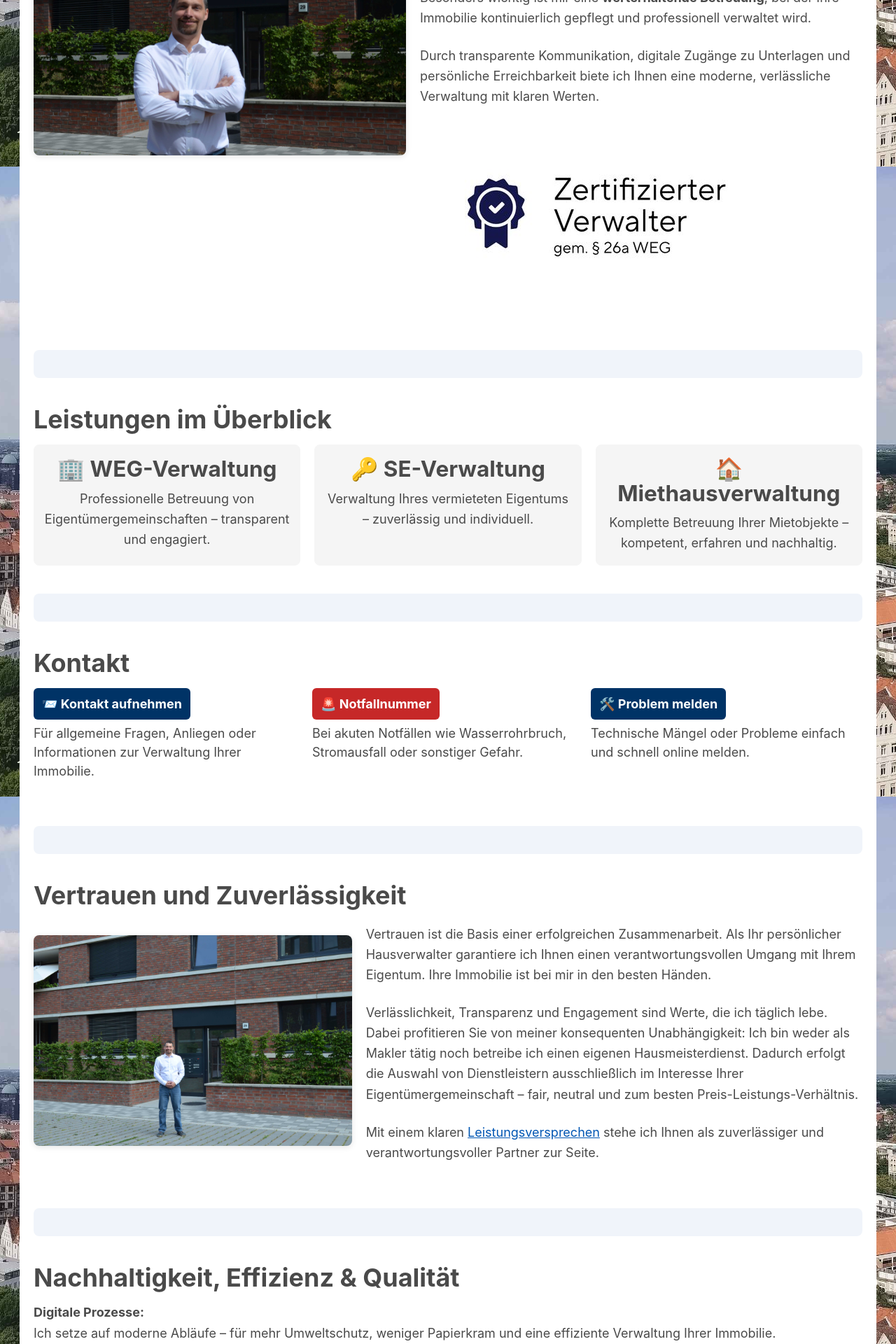
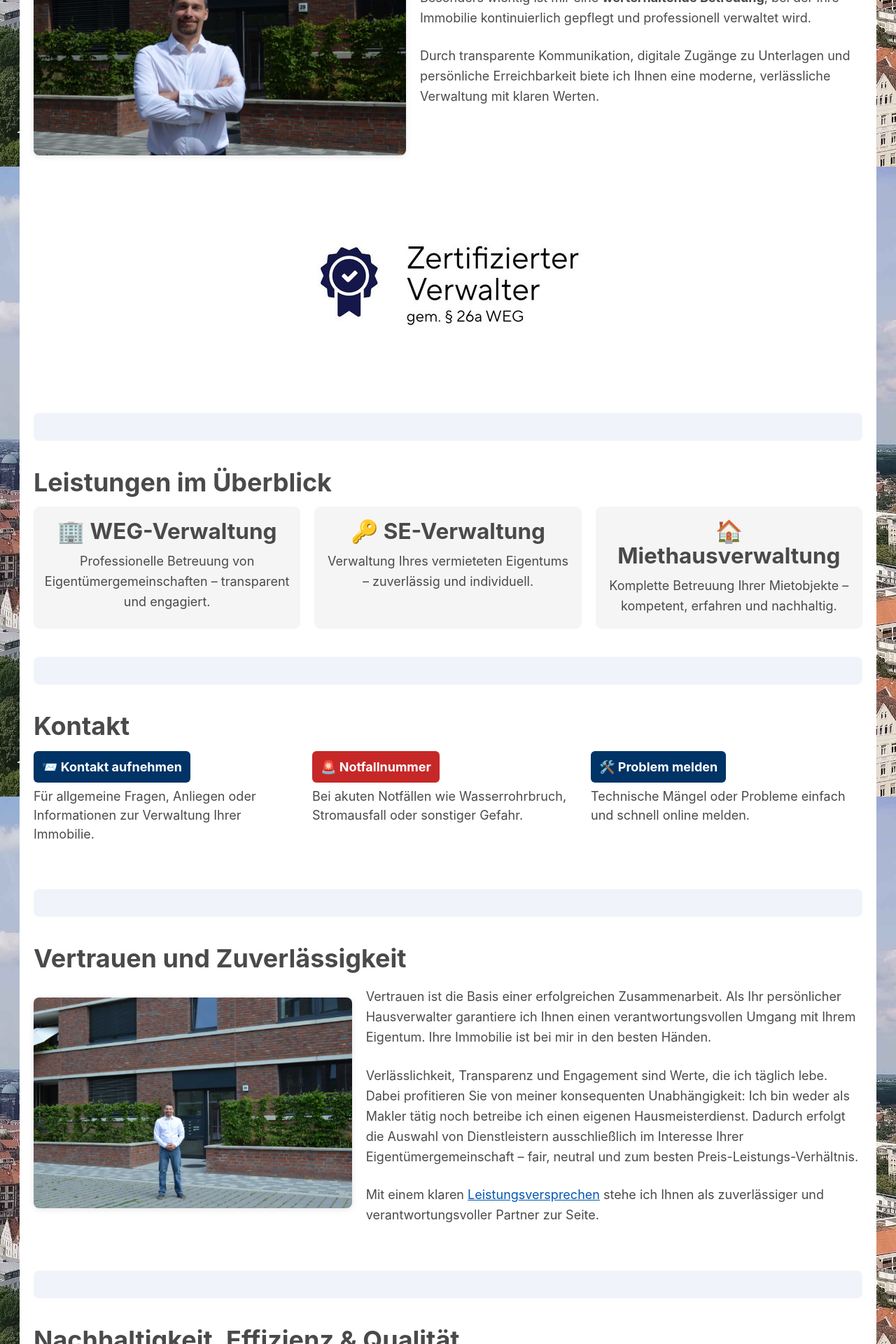
Before and after one commit to marek22k/hausverwaltung, a Jekyll site: the page built from index.md, in a window 1280 px wide. Shown: the part 2462-4382 px from the top of the page at 70% size. Built offline with Jekyll 4.4.1, drawn with Linux system fonts in a browser that asks for light colours.

Commit message:
Update index.md

```diff
--- a/index.md
+++ b/index.md
@@ -289,9 +289,8 @@ keywords: Hausverwaltung Hannover, Immobilienverwaltung Hannover, WEG Verwaltung
     <p>Als gebürtiger Hannoveraner und zertifizierter Hausverwalter kümmere ich mich persönlich und mit viel Engagement um die Verwaltung Ihrer Immobilie.</p>
     <p>Besonders wichtig ist mir eine <strong>werterhaltende Betreuung</strong>, bei der Ihre Immobilie kontinuierlich gepflegt und professionell verwaltet wird.</p>
     <p>Durch transparente Kommunikation, digitale Zugänge zu Unterlagen und persönliche Erreichbarkeit biete ich Ihnen eine moderne, verlässliche Verwaltung mit klaren Werten.</p>
-     <img src="/assets/img/zW.jpg" alt="Zertifizierter Verwalter nach §26a WEG">
   </div>
-
+  <img src="/assets/img/zW.jpg" alt="Zertifizierter Verwalter nach §26a WEG">
 </div>
 
 <!-- =============== Overlay =============== -->
```
